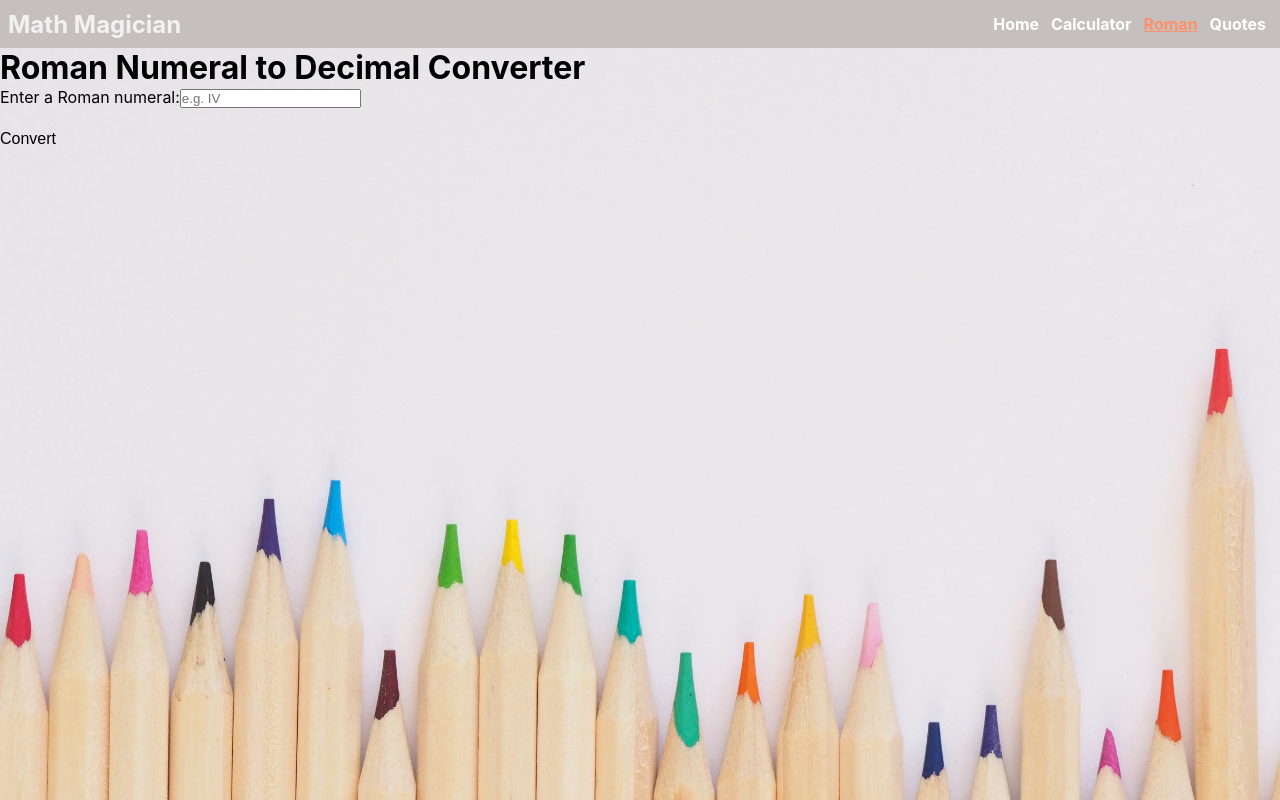
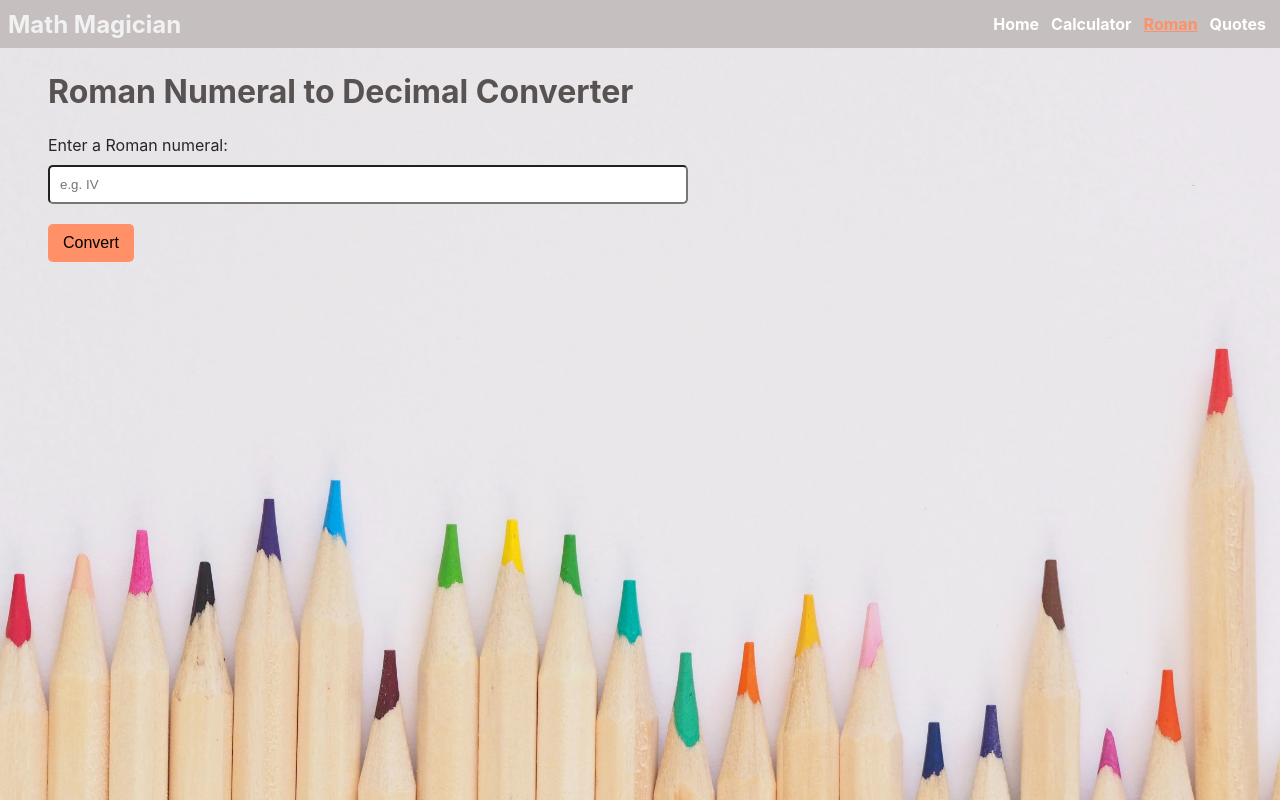
Before and after one commit to kendoriddy/math-magicians, a React (Create React App) app: page /roman in a window 1280 px wide. Built offline with nearby package versions, Linux system fonts and the light colour scheme.

Commit message:
style roman decimal converter

```diff
--- a/src/components/RomanConverter.js
+++ b/src/components/RomanConverter.js
@@ -1,4 +1,5 @@
 import React, { useState } from "react";
+import "../css/RomanConverter.css";
 
 const RomanConverter = () => {
   const [romanNumeral, setRomanNumeral] = useState("");
@@ -39,7 +40,7 @@ const RomanConverter = () => {
     setDecimalValue(decimalValue);
   };
   return (
-    <div>
+    <div className="roman-decimal">
       <h1>Roman Numeral to Decimal Converter</h1>
       <label>Enter a Roman numeral:</label>
       <input
@@ -50,7 +51,9 @@ const RomanConverter = () => {
       />
       <br />
       <br />
-      <button onClick={convertRomanToDecimal}>Convert</button>
+      <button className="roman-button" onClick={convertRomanToDecimal}>
+        Convert
+      </button>
       <br />
       {decimalValue !== null && (
         <p>
--- /dev/null
+++ b/src/css/RomanConverter.css
@@ -0,0 +1,39 @@
+:root {
+    --primary: rgb(153, 152, 152);
+    --digit: #f5f5f5;
+    --operator: rgb(255, 144, 104);
+  }
+
+.roman-decimal {
+    padding: 1.5rem 3rem;
+}
+
+.roman-decimal h1 {
+    font-size: 2rem;
+    font-weight: bold;
+    color: #595252;
+    padding-bottom: 1.5rem;
+}
+
+.roman-decimal label {
+    font-size: 1rem;
+    color: #292626;
+    display: block;
+    margin-bottom: 10px;
+}
+
+.roman-decimal input {
+    padding: 10px;
+    width: 50vw;
+    border-radius: 5px;
+}
+
+.roman-button {
+    background-color: var(--operator);
+    padding: 10px 15px;
+    border-radius: 5px;
+}
+
+.roman-decimal p {
+    color: #292626;
+}
```
Also changed, not shown: 1 other file (tests, documents, lock files or other folders).
